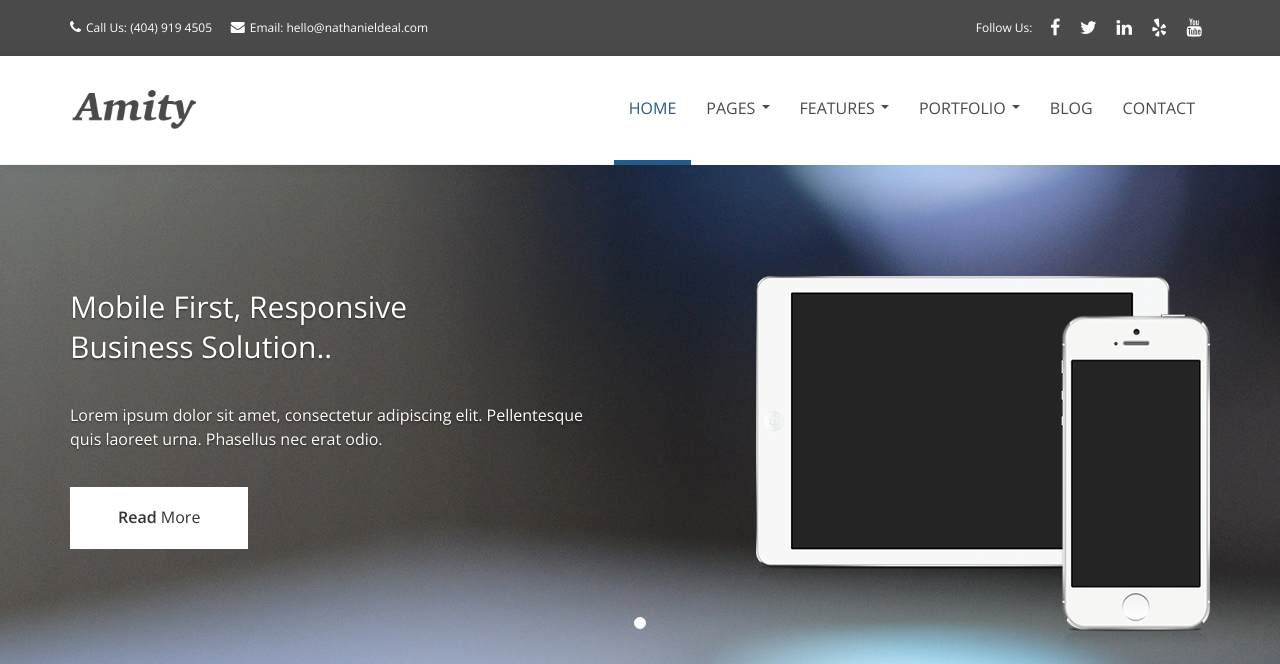
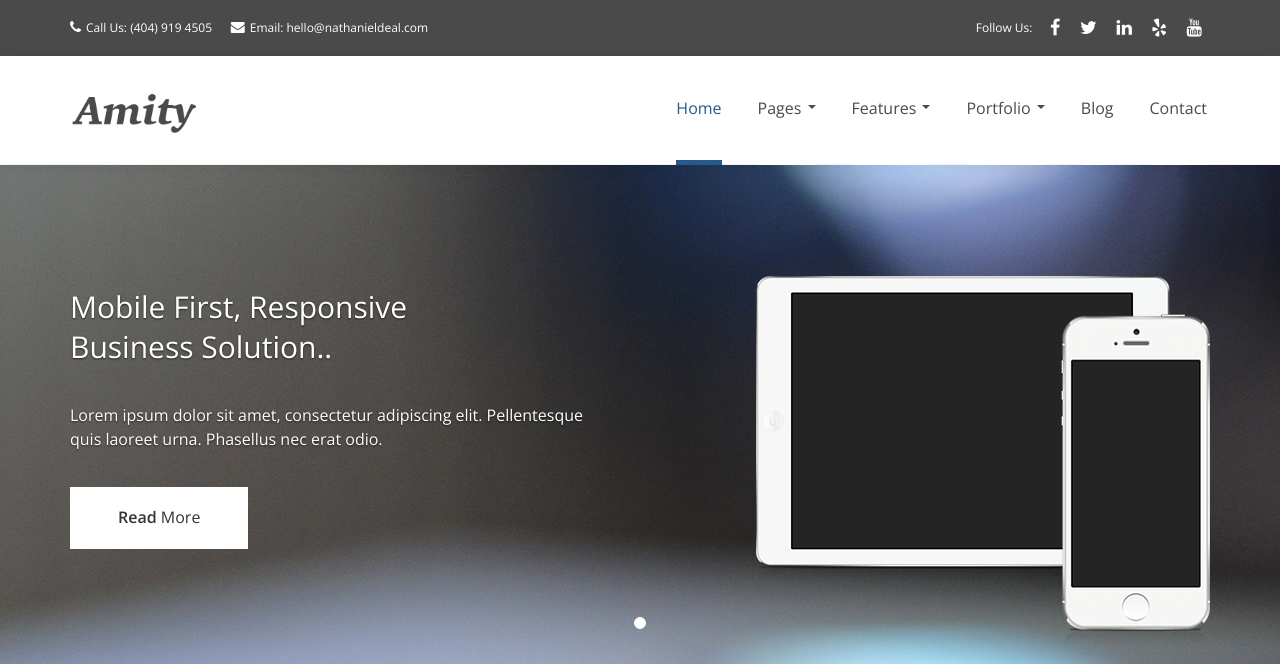
Before and after one commit to Kostjuchenko-AV/corporate-theme, a PHP site: page / in a window 1280 px wide. Shown: the top 664 px of the page. Run offline with PHP 8.4, Linux system fonts and the light colour scheme.

Commit message:
Home page updates

```diff
--- a/HTML/css/main.css
+++ b/HTML/css/main.css
@@ -119,7 +119,7 @@ header .navbar-wrapper {
   background-color: white;
   color: #4a4a4a;
   box-shadow: 0 1px 15px rgba(0, 0, 0, 0.1);
-  height: 70px;
+  height: 108px;
   position: relative;
   -webkit-transform: translate3d(0, 0, 0);
           transform: translate3d(0, 0, 0);
@@ -134,8 +134,8 @@ header .navbar-wrapper > .container {
   padding-left: 0;
 }
 header .navbar-wrapper .navbar {
-  padding-right: 15px;
-  padding-left: 15px;
+  padding-right: 0;
+  padding-left: 0;
   border: none;
   background-color: white;
 }
@@ -148,7 +148,7 @@ header .navbar-wrapper .navbar-toggle {
   color: #4a4a4a;
   box-shadow: inset 0 1px 0 #f2f3f4;
   text-shadow: 0 1px 0 #fff;
-  margin: 36px 16px 34px;
+  margin: 36px 26px 34px;
   -webkit-transition: margin 0.5s ease-in-out;
           transition: margin 0.5s ease-in-out;
   -webkit-transition: background 0.1s ease-in-out 0s;
@@ -176,20 +176,23 @@ header .navbar-wrapper .navbar-nav {
 header .navbar-wrapper .navbar-nav > li {
   border-bottom: 1px solid #cacaca;
 }
+header .navbar-wrapper .navbar-nav > li:last-child {
+  border-bottom: none;
+}
 header .navbar-wrapper .navbar-nav > li > a {
-  text-transform: uppercase;
   font-weight: 600;
-  background-color: white;
+  background-color: transparent;
   color: #4a4a4a;
   font-size: 16px;
   padding: 13px 18px;
   line-height: 1.5;
+  /* text-transform: uppercase; */
   -webkit-transition: padding 0.5s ease-in-out;
           transition: padding 0.5s ease-in-out;
 }
 header .navbar-wrapper .navbar-nav > li.active > a,
 header .navbar-wrapper .navbar-nav > li:hover > a {
-  background-color: white !important;
+  background-color: transparent !important;
   color: #255a8a;
 }
 header .navbar-wrapper .navbar-nav > li > a > .caret {
@@ -217,16 +220,18 @@ header .navbar-wrapper .navbar-nav .dropdown-menu {
 header .navbar-wrapper .navbar-nav .dropdown-menu > li > a {
   padding: 13px 18px;
   border-top: 1px solid #cacaca;
-  text-transform: uppercase;
 }
 header .navbar-wrapper .navbar-nav .dropdown-menu > li > a:before {
   content: "- ";
 }
 header .navbar-wrapper .navbar-brand {
-  margin-top: 32px;
+  margin-top: 36px;
   padding: 0;
+  -webkit-transition: margin 0.5s ease-in-out;
+          transition: margin 0.5s ease-in-out;
 }
 header .navbar-wrapper .navbar-brand img {
+  margin-left: 15px;
   max-height: 44px;
   -webkit-transition: max-height 0.5s ease-in-out;
           transition: max-height 0.5s ease-in-out;
@@ -639,7 +644,8 @@ header .navbar-wrapper .navbar-brand img {
     font-weight: 400;
     color: #4a4a4a;
     font-size: 16px;
-    padding: 40px 15px;
+    padding: 40px 0;
+    margin: 0 18px;
     -webkit-transition: padding 0.5s ease-in-out;
             transition: padding 0.5s ease-in-out;
   }
@@ -650,12 +656,13 @@ header .navbar-wrapper .navbar-brand img {
     display: block;
   }
   header .navbar-wrapper .navbar-nav .dropdown-menu {
-    left: 0;
+    left: 18px;
     border: none;
     border-radius: 0;
     border-top: 5px solid #255a8a;
     margin-top: -5px;
     padding: 0;
+    min-width: 180px;
   }
   header .navbar-wrapper .navbar-nav .dropdown-menu > li > a {
     padding: 13px 18px;
@@ -688,6 +695,6 @@ header .navbar-wrapper .navbar-brand img {
     max-height: 34px;
   }
   header.shrink-header .navbar-wrapper .navbar-nav > li > a {
-    padding: 21px 15px;
+    padding: 21px 0;
   }
 }
--- a/HTML/css/main.less
+++ b/HTML/css/main.less
@@ -164,7 +164,7 @@ header {
 		background-color: white;
 		color: @gray;
 		box-shadow: 0 1px 15px rgba(0,0,0,.1);
-		height: 70px;
+		height: 108px;
 		position: relative;
 		transform: translate3d(0,0,0);
 		width: 100%;
@@ -177,8 +177,8 @@ header {
 		}
 
 		.navbar {
-		  padding-right: 15px;
-		  padding-left: 15px;
+		  padding-right: 0;
+		  padding-left: 0;
 		  border: none;
 		  background-color: white;
 		}
@@ -193,7 +193,7 @@ header {
 			color: @gray;
 			box-shadow: inset 0 1px 0 @gray-lighter;
 			text-shadow: 0 1px 0 #fff;
-			margin: 36px 16px 34px;
+			margin: 36px 26px 34px;
 			transition: margin .5s ease-in-out;
 			transition: background .1s ease-in-out 0s;
 			padding: 8px 14px 10px;
@@ -222,21 +222,25 @@ header {
 
 			> li {
 				border-bottom: 1px solid @gray-light;
+
+				&:last-child {
+					border-bottom: none;
+				}
 			}
 
 			> li > a {
-				text-transform: uppercase;
 				font-weight: 600;
-				background-color: white;
+				background-color: transparent;
 				color: @gray;
 				font-size: @font-size-medium;
 				padding: 13px 18px;
 				line-height: 1.5;
+				/* text-transform: uppercase; */
 				transition: padding .5s ease-in-out;
 			}
 
 			> li.active > a, > li:hover > a {
-				background-color: white !important;
+				background-color: transparent !important;
 				color: @brand-primary;
 			}
 
@@ -264,7 +268,6 @@ header {
 				> li > a {
 					padding: 13px 18px;
 					border-top: 1px solid @gray-light;
-					text-transform: uppercase;
 
 					&:before{
 						content: "- ";
@@ -274,10 +277,12 @@ header {
 		}
 
 		.navbar-brand {
-			margin-top: 32px;
+			margin-top: 36px;
 			padding: 0;
+			transition: margin .5s ease-in-out;
 
 			img {
+				margin-left: 15px;
 				max-height: 44px;
 				transition: max-height .5s ease-in-out;
 			}
@@ -814,7 +819,8 @@ header {
 						font-weight: 400;
 						color: @gray;
 						font-size: @font-size-medium;
-						padding: 40px 15px;
+						padding: 40px 0;
+						margin: 0 18px;
 						transition: padding .5s ease-in-out;
 					}
 
@@ -827,12 +833,13 @@ header {
 					}
 
 					.dropdown-menu {
-						left: 0;
+						left: 18px;
 						border: none;
 						border-radius: 0;
 						border-top: 5px solid #255a8a;
 						margin-top: -5px;
 						padding: 0;
+						min-width: 180px;
 
 						> li > a {
 							padding: 13px 18px;
@@ -878,7 +885,7 @@ header {
 					}
 
 					.navbar-nav > li > a {
-						padding: 21px 15px;
+						padding: 21px 0;
 					}
 				}
 
```
